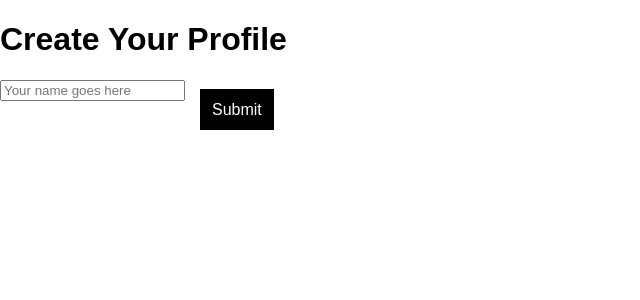
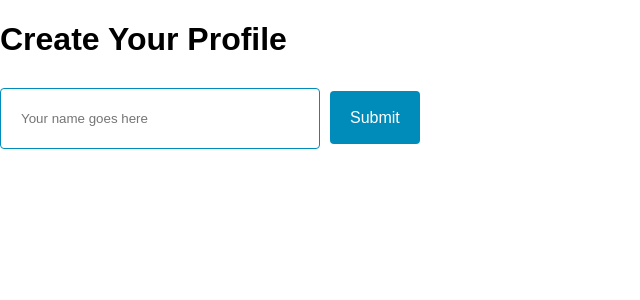
Before and after one commit to JessCraft627/weather-app, a React (Create React App) app: page / in a window 1280 px wide. Shown: the top 300 px of the page, without its empty margins (0-640 px from the left). Built offline with nearby package versions, Linux system fonts and the light colour scheme.

Commit message:
Added some basic styling to mimic the main search page. Used BDD to ensure conditions work properly.

```diff
--- a/src/components/Login.js
+++ b/src/components/Login.js
@@ -1,26 +1,20 @@
 import React, { Component } from 'react';
-import { BrowserRouter as Router, Route, Link } from 'react-router-dom';
-import App from './App';
+import { Link } from 'react-router-dom';
 const BASE_URL = 'http://localhost:3000/api/v1/users'
-  {/*   Responsibility
-      1. Is a class component that acts as a login form to send data[name] to the backend
-      2. Is the first page you see after opening our app
-      3. After submitting takes you to home page/route
-      4. Is its own route
-      */}
 
-const link = {
-  width: '50px',
-  padding: '12px',
-  margin: '0 200px 0',
-  background: 'black',
-  textDecoration: 'none',
-  color: 'white'
-}
+// const link = {
+//   width: '50px',
+//   padding: '12px',
+//   margin: '0 200px 0',
+//   background: 'black',
+//   textDecoration: 'none',
+//   color: 'white'
+// }
 
 class Login extends Component {
   state = {
-    input: ''
+    input: '',
+    displayError: false
   }
 
   handleInputChange = event => {
@@ -41,29 +35,40 @@ class Login extends Component {
           name: this.state.input
         })
       })
+      this.setState({ displayError: false })
+    } else {
+      this.setState({ displayError: true })
     }
   }
 
   render() {
     return (
-      <div className="App">
+      <div>
         <h1>Create Your Profile</h1>
+        { this.state.displayError ? <h4>The name field can't be blank</h4> : null }
           <form>
             <input
+              className="login-input"
               onChange={this.handleInputChange}
               value={this.state.input}
               placeholder="Your name goes here">
             </input>
+            <Link
+              className="submit-button"
+              onClick={this.handleProfileCreation}
+              to={this.state.input !== '' ? "/weather" : "/"}
+              exact
+            >Submit</Link>
           </form>
-        <Link
-          onClick={this.handleProfileCreation}
-          to="/weather"
-          exact
-          style={link}
-        >Submit</Link>
       </div>
     );
   }
 }
 
 export default Login;
+
+// Responsibility
+//   1. Is a class component that acts as a login form to send data[name] to the backend
+//   2. Is the first page you see after opening our app
+//   3. After submitting takes you to home page/route
+//   4. Is its own route
--- a/src/css/login.css
+++ b/src/css/login.css
@@ -1 +1,33 @@
 /*  This will hold our login page css  */
+div {
+  margin: 0;
+  padding: 0;
+  font-family: sans-serif;
+  align-content: center;
+}
+
+.login-input {
+  width: 25%;
+  padding: 22px 20px;
+  margin: 8px 0;
+  display: inline-block;
+  border: 1px solid #008CBA;
+  border-radius: 4px;
+  box-sizing: border-box;
+}
+
+.submit-button {
+  width: 8%;
+  background-color: #008CBA;
+  color: white;
+  padding: 18px 20px;
+  margin: 8px 10px;
+  border: none;
+  border-radius: 4px;
+  cursor: pointer;
+  text-decoration: none;
+}
+
+.submit-button:hover {
+  background-color: #45a049;
+}
--- a/src/index.js
+++ b/src/index.js
@@ -15,8 +15,8 @@ ReactDOM.render((
   <Router>
     <React.Fragment>
        <Route exact path="/" component={Login} />
-       <Route path="/weather" component={App} />
-       <Route path="/city" component={City} />
+       <Route exact path="/weather" component={App} />
+       <Route exact path="/city" component={City} />
     </React.Fragment>
   </Router>),
   document.getElementById('root')
```
